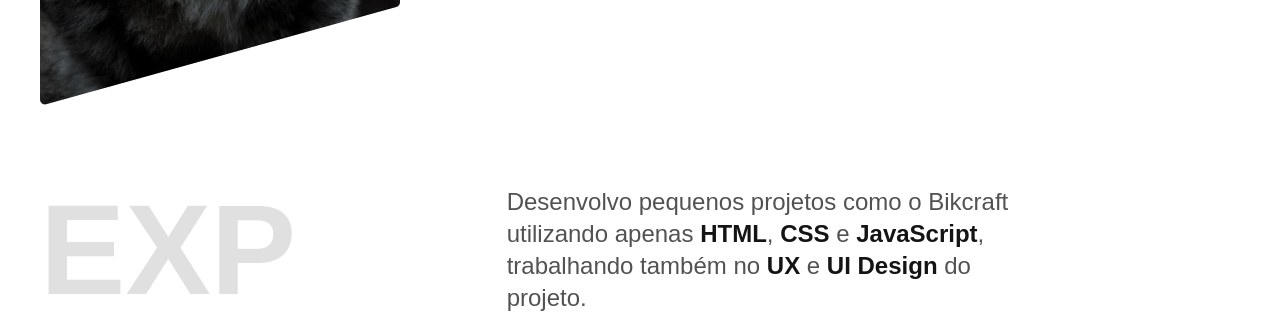
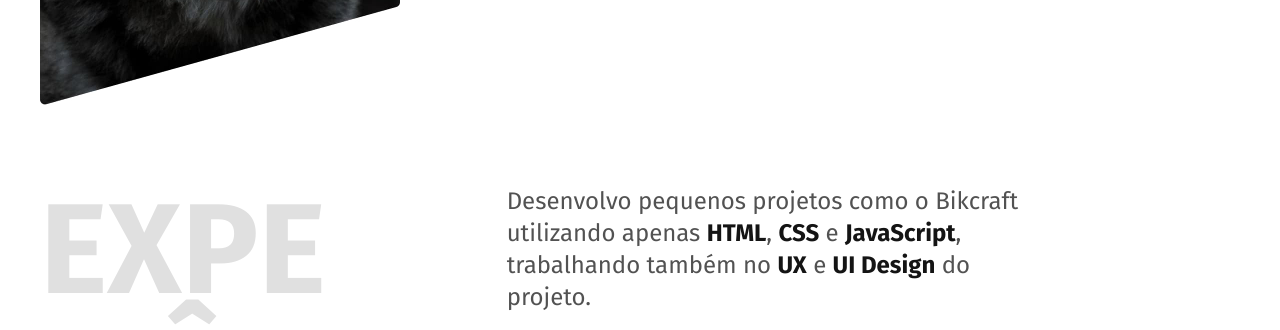
Before and after one commit to JayVee1653/JayVee1653.github.io, a plain HTML site: page index.html in a window 1280 px wide. Shown: the part 577-907 px from the top of the page. Drawn offline with Linux system fonts and the light colour scheme.

Commit message:
Google fonts

```diff
--- a/index.html
+++ b/index.html
@@ -7,6 +7,10 @@
   <title>João Vitor - Desenvolvedor e Designer</title>
   <meta name="description" content="Desenvolvedor Front End e UX/UI Designer Localizado no Ceará.">
   <link rel="stylesheet" href="./css/style.css">
+  <link rel="icon" href="./img/favicon.png" type="image/svg+xml">
+  <link rel="preconnect" href="https://fonts.googleapis.com">
+  <link rel="preconnect" href="https://fonts.gstatic.com" crossorigin>
+  <link href="https://fonts.googleapis.com/css2?family=Fira+Sans:wght@400;700&display=swap" rel="stylesheet">
 </head>
 
 <body>
```
